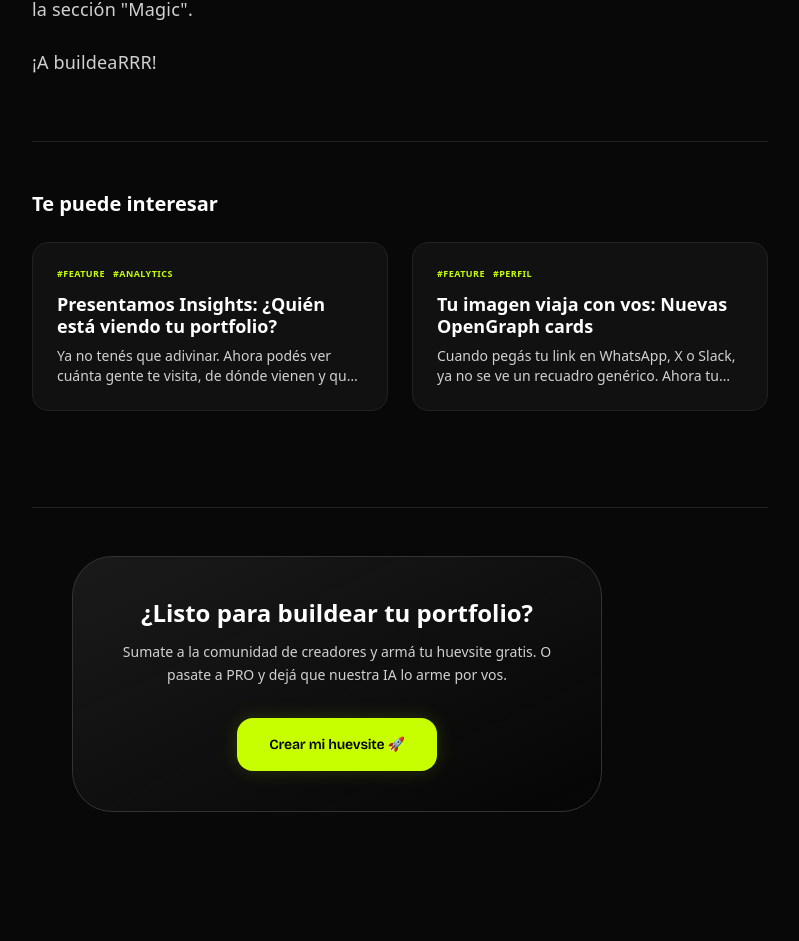
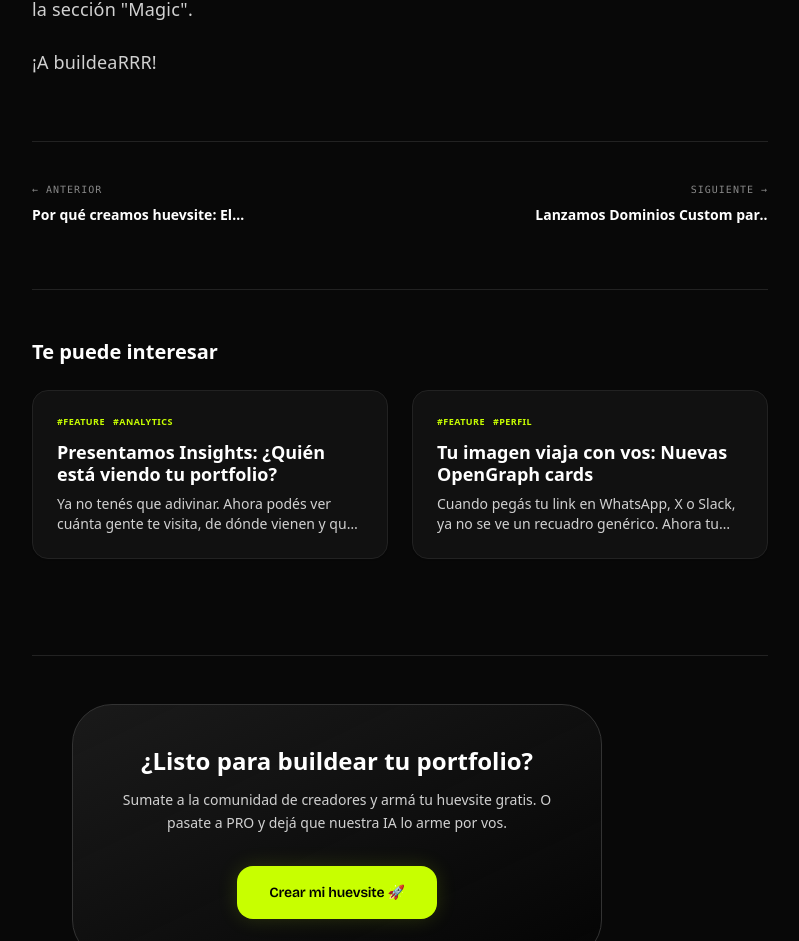
Before and after one commit to tomasdeluca1/huevsite.io, a Next.js app: page /blog/agente-ia-generador-sub-sites in a window 1280 px wide. Shown: the part 1858-2799 px from the top of the page, without its empty margins (240-1039 px from the left). Built offline with nearby package versions, Linux system fonts and the light colour scheme; no server answers.

Commit message:
feat: Introduce dynamic contrast text colors for UI components, add blog post navigation, and update blog page tag styling.

```diff
--- a/app/blog/[slug]/page.tsx
+++ b/app/blog/[slug]/page.tsx
@@ -58,6 +58,11 @@ export default async function BlogPostPage({
   if (!post) {
     notFound();
   }
+
+  // Find index for navigation
+  const currentIndex = BLOG_POSTS.findIndex(p => p.slug === post.slug);
+  const prevPost = currentIndex < BLOG_POSTS.length - 1 ? BLOG_POSTS[currentIndex + 1] : null; // Older
+  const nextPost = currentIndex > 0 ? BLOG_POSTS[currentIndex - 1] : null; // Newer
 
   // Find related posts (same tags, excluding current post)
   const relatedPosts = BLOG_POSTS.filter(
@@ -146,6 +151,27 @@ export default async function BlogPostPage({
           </ReactMarkdown>
         </article>
 
+        {/* Post Navigation */}
+        <div className="mt-16 pt-10 border-t border-[var(--border)] flex items-center justify-between">
+          <div className="flex-1">
+            {prevPost ? (
+              <Link href={`/blog/${prevPost.slug}`} className="group flex flex-col gap-2 max-w-[240px]">
+                <span className="text-[10px] uppercase font-mono tracking-widest text-[var(--text-muted)] group-hover:text-[var(--accent)] transition-colors">← Anterior</span>
+                <span className="text-sm font-bold text-white group-hover:text-[var(--accent)] transition-colors line-clamp-1">{prevPost.title}</span>
+              </Link>
+            ) : <div />}
+          </div>
+
+          <div className="flex-1 flex justify-end text-right">
+            {nextPost ? (
+              <Link href={`/blog/${nextPost.slug}`} className="group flex flex-col gap-2 max-w-[240px]">
+                <span className="text-[10px] uppercase font-mono tracking-widest text-[var(--text-muted)] group-hover:text-[var(--accent)] transition-colors">Siguiente →</span>
+                <span className="text-sm font-bold text-white group-hover:text-[var(--accent)] transition-colors line-clamp-1">{nextPost.title}</span>
+              </Link>
+            ) : <div />}
+          </div>
+        </div>
+
         <RelatedPosts posts={relatedPosts} />
 
         <footer className="mt-24 pt-12 border-t border-[var(--border)] text-center pb-24">
--- a/app/blog/page.tsx
+++ b/app/blog/page.tsx
@@ -44,7 +44,6 @@ export default function BlogIndexPage({
         <div className="flex items-center justify-between mb-8">
           <Link href="/" className="logo">huev<span>site</span>.io</Link>
           <div className="flex items-center gap-3">
-            <Link href="/explore" className="text-[10px] font-mono uppercase tracking-widest text-[var(--accent)] hover:text-white transition-colors">← Explorar</Link>
           </div>
         </div>
         <div className="section-label mb-2">// blog y novedades</div>
@@ -60,8 +59,8 @@ export default function BlogIndexPage({
           href="/blog"
           className={`px-4 py-1.5 rounded-full text-sm font-medium transition-colors ${
             !activeTag
-              ? "bg-[var(--text-strong)] text-[var(--bg)]"
-              : "bg-[var(--surface)] text-[var(--text-dim)] hover:bg-[var(--surface2)] hover:text-white border border-[var(--border)]"
+              ? "bg-[var(--accent)] text-black shadow-[0_0_20px_var(--accent-dim)]"
+              : "bg-white/5 text-[var(--text-muted)] hover:bg-white/10 hover:text-white border border-white/10"
           }`}
         >
           Todos
@@ -72,8 +71,8 @@ export default function BlogIndexPage({
             href={`/blog?tag=${tag}`}
             className={`px-4 py-1.5 rounded-full text-sm font-medium transition-colors ${
               activeTag === tag
-                ? "bg-[var(--text-strong)] text-[var(--bg)]"
-                : "bg-[var(--surface)] text-[var(--text-dim)] hover:bg-[var(--surface2)] hover:text-white border border-[var(--border)]"
+                ? "bg-[var(--accent)] text-black shadow-[0_0_20px_var(--accent-dim)]"
+                : "bg-white/5 text-[var(--text-muted)] hover:bg-white/10 hover:text-white border border-white/10"
             }`}
           >
             #{tag}
--- a/app/globals.css
+++ b/app/globals.css
@@ -15,6 +15,7 @@
   --text: #f0f0f0;
   --text-muted: #888888;
   --text-dim: #D1D1D1;
+  --text-strong: #ffffff;
   --red: #FF3B3B;
   --blue: #4D9FFF;
   --purple: #A855F7;
--- a/components/blocks/Widgets.tsx
+++ b/components/blocks/Widgets.tsx
@@ -2,7 +2,7 @@
 
 import React from "react";
 import { motion } from "framer-motion";
-import { MetricBlockData, SocialBlockData, CVBlockData } from "@/lib/profile-types";
+import { MetricBlockData, SocialBlockData, CVBlockData, getContrastColor } from "@/lib/profile-types";
 import { SOCIAL_PLATFORMS, SocialPlatformKey } from "@/lib/social-platforms";
 import { Download } from "lucide-react";
 
@@ -79,7 +79,7 @@ export function SocialBlock({ data, accentColor }: SocialProps) {
           >
             <span className="text-lg md:text-xl grayscale group-hover/item:grayscale-0 transition-all">{getIcon(l.platform)}</span>
             <div className="flex flex-col overflow-hidden">
-              <span className="font-bold text-xs md:text-sm text-white group-hover/item:text-[var(--accent)] transition-colors line-clamp-1">{getLabel(l)}</span>
+              <span className="font-bold text-xs md:text-sm text-white group-hover/item:text-[var(--accent)] transition-colors line-clamp-1" style={{ color: getContrastColor(accentColor) === "#000000" ? undefined : "#ffffff" }}>{getLabel(l)}</span>
               <span className="text-[9px] md:text-[10px] text-[var(--text-muted)] truncate opacity-50">{l.url.replace('https://', '')}</span>
             </div>
           </a>
@@ -110,7 +110,7 @@ export function CVBlock({ data, accentColor }: CVProps) {
         borderColor: "var(--border)",
       }}
     >
-      <div className="w-16 h-16 rounded-full flex items-center justify-center mb-4 transition-transform group-hover:scale-110 shadow-lg" style={{ backgroundColor: accentColor, color: "black" }}>
+      <div className="w-16 h-16 rounded-full flex items-center justify-center mb-4 transition-transform group-hover:scale-110 shadow-lg" style={{ backgroundColor: accentColor, color: getContrastColor(accentColor) }}>
         <Download size={28} />
       </div>
       <h3 className="font-bold text-lg text-white mb-1 group-hover:text-[var(--accent)] transition-colors" style={{ "--accent": accentColor } as any}>
--- a/components/profile/MobileProfileUI.tsx
+++ b/components/profile/MobileProfileUI.tsx
@@ -4,6 +4,7 @@ import { motion, AnimatePresence, useScroll, useTransform } from "framer-motion"
 import { useEffect, useState } from "react";
 import { Compass, Layout, Plus, Share2, Flame, Star, Trophy } from "lucide-react";
 import Link from "next/link";
+import { getContrastColor } from "@/lib/profile-types";
 
 interface MobileHeaderProps {
     displayName: string;
@@ -31,8 +32,11 @@ export function MobileStickyHeader({ displayName, avatarUrl, builderScore, accen
             >
                 <div className="flex items-center gap-3 min-w-0">
                     <div
-                        className="w-8 h-8 rounded-full border border-white/10 shrink-0 flex items-center justify-center text-xs font-black text-black"
-                        style={{ background: avatarUrl ? 'transparent' : `linear-gradient(135deg, ${accentColor}, #00FF88)` }}
+                        className="w-8 h-8 rounded-full border border-white/10 shrink-0 flex items-center justify-center text-xs font-black"
+                        style={{
+                            background: avatarUrl ? 'transparent' : `linear-gradient(135deg, ${accentColor}, #00FF88)`,
+                            color: avatarUrl ? 'transparent' : getContrastColor(accentColor)
+                        }}
                     >
                         {avatarUrl ? (
                             <img src={avatarUrl} alt={displayName} className="w-full h-full object-cover rounded-full" />
@@ -98,9 +102,9 @@ export function MobileBottomNav({ accentColor, currentUserId, isCustomDomain = f
                     >
                         <div
                             className="w-14 h-14 rounded-2xl flex items-center justify-center shadow-lg shadow-[var(--accent)]/20 transition-transform active:scale-95"
-                            style={{ backgroundColor: accentColor }}
+                            style={{ backgroundColor: accentColor, color: getContrastColor(accentColor) }}
                         >
-                            <Plus size={28} strokeWidth={3} className="text-black" />
+                            <Plus size={28} strokeWidth={3} />
                         </div>
                         <span className="absolute -bottom-5 left-1/2 -translate-x-1/2 text-[8px] font-black uppercase tracking-widest text-[var(--accent)]" style={{ color: accentColor }}>Post</span>
                     </Link>
--- a/lib/profile-types.ts
+++ b/lib/profile-types.ts
@@ -48,9 +48,9 @@ export function isDarkColor(hexColor: string): boolean {
 
 export function getAdjustedAccentColor(hexColor: string): string {
   if (isDarkColor(hexColor)) {
-    // If it's too dark for a black background, return something slightly more visible
-    // but keep it as dark as possible to respect user's choice.
-    return "#1a1a1a";
+    // Si es demasiado oscuro para fondo negro, devolvemos un color que sea legible
+    // pero que mantenga la esencia del color elegido (en este caso un gris claro/blanco)
+    return "#A1A1AA"; // zinc-400 (visible sobre negro)
   }
   return hexColor;
 }
```
